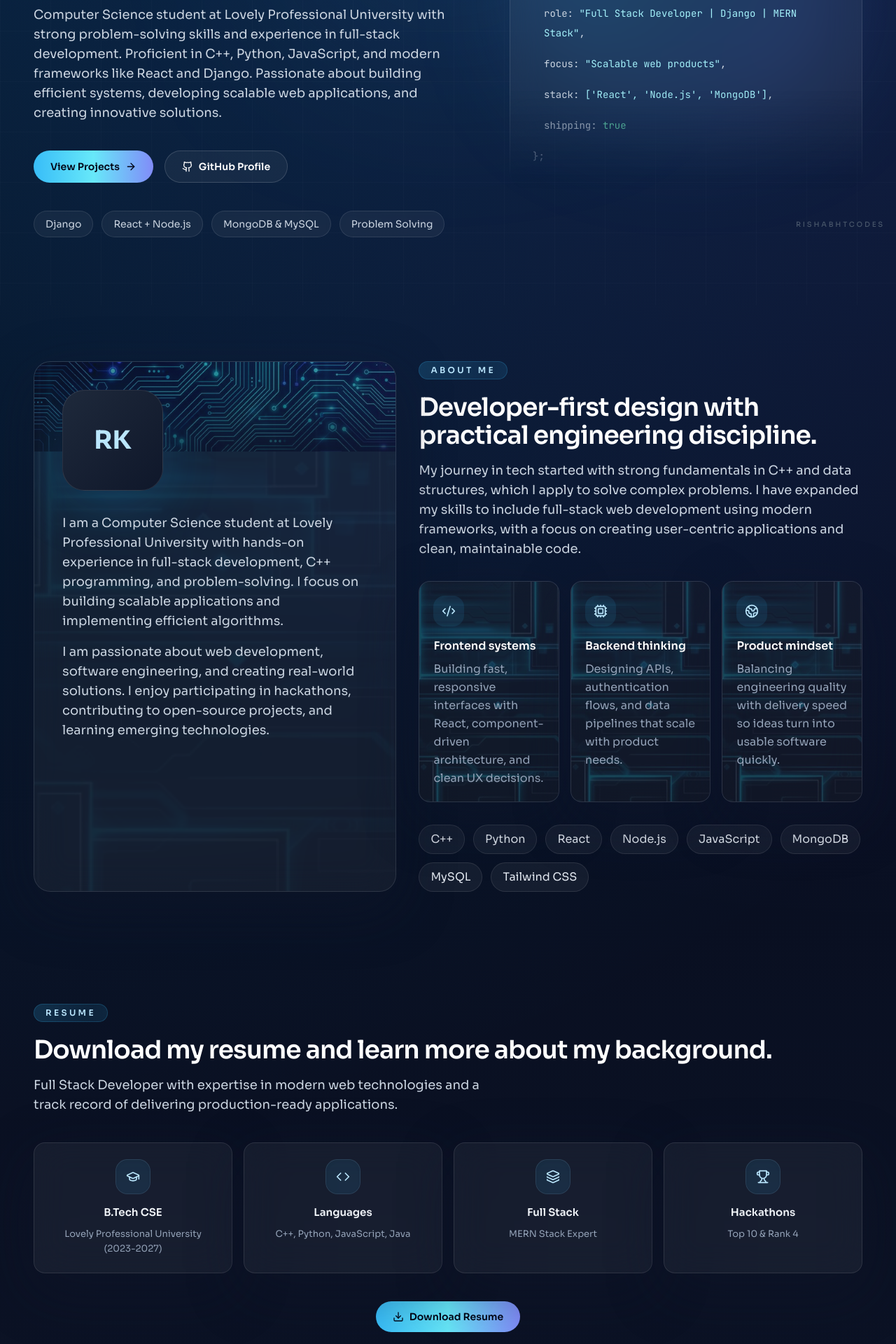
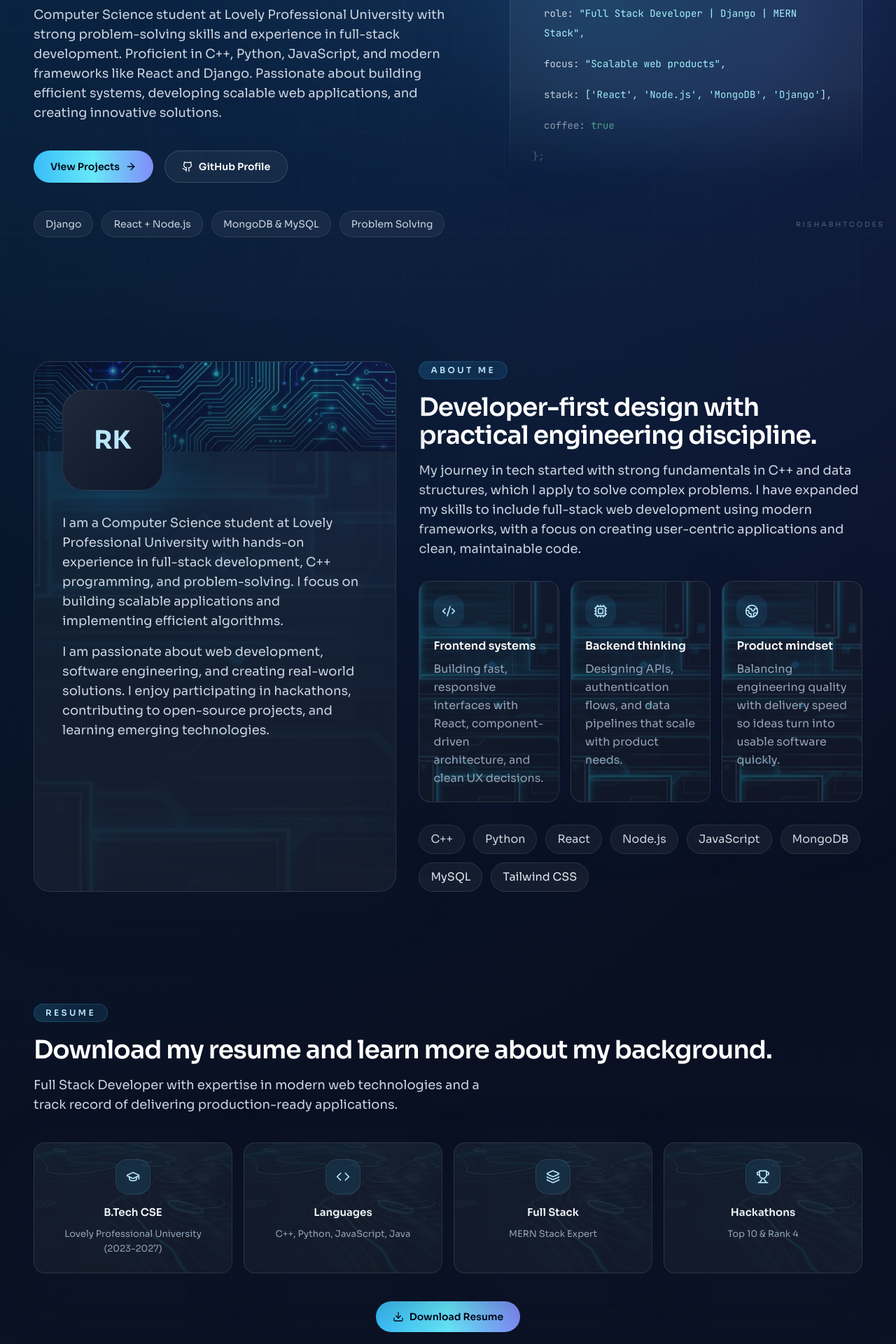
Before and after one commit to rishabhtcodes/Portfolio, a React (Vite) app: page / in a window 1280 px wide. Shown: the part 460-2380 px from the top of the page at 70% size. Built offline with nearby package versions, Linux system fonts and the light colour scheme; no server answers.

Commit message:
Add Projects, Resume, Experience, and Hero components to structure the portfolio sections.

```diff
--- a/src/components/Experience.jsx
+++ b/src/components/Experience.jsx
@@ -1,5 +1,6 @@
 import { useInView } from 'react-intersection-observer';
 import { Briefcase, GraduationCap, Calendar, MapPin } from 'lucide-react';
+import gridBg from '../assets/grid.jpg';
 
 const experiences = [
     {
@@ -48,7 +49,8 @@ export default function Experience() {
                             className={`timeline__item fade-in stagger-${Math.min(idx + 1, 6)} ${inView ? 'visible' : ''} ${idx % 2 === 0 ? 'timeline__item--left' : 'timeline__item--right'}`}
                         >
                             <div className="timeline__dot" style={{ background: exp.color }}>{exp.icon}</div>
-                            <div className="timeline__card glass-card">
+                            <div className="timeline__card glass-card group relative overflow-hidden">
+                                <img src={gridBg} alt="" className="absolute inset-0 -z-10 h-full w-full object-cover opacity-5 transition duration-500 group-hover:opacity-20 group-hover:scale-110" />
                                 <div className="timeline__meta">
                                     <span className="timeline__type">{exp.type === 'work' ? '💼 Work' : '🎓 Education'}</span>
                                     <span className="timeline__period"><Calendar size={12} /> {exp.period}</span>
--- a/src/components/Hero.jsx
+++ b/src/components/Hero.jsx
@@ -86,10 +86,10 @@ export default function Hero({ profile }) {
                   focus: <span className="text-cyan-200">&quot;Scalable web products&quot;</span>,
                 </p>
                 <p className="pl-4">
-                  stack: <span className="text-cyan-200">['React', 'Node.js', 'MongoDB']</span>,
+                  stack: <span className="text-cyan-200">['React', 'Node.js', 'MongoDB', 'Django']</span>,
                 </p>
                 <p className="pl-4">
-                  shipping: <span className="text-emerald-300">true</span>
+                  coffee: <span className="text-emerald-300">true</span>
                 </p>
                 <p>{'}'};</p>
               </div>
--- a/src/components/Projects.jsx
+++ b/src/components/Projects.jsx
@@ -1,5 +1,6 @@
 import { ExternalLink, Github } from 'lucide-react';
 import { motion } from 'framer-motion';
+import gridBg from '../assets/grid.jpg';
 
 export default function Projects({ projects }) {
   return (
@@ -24,8 +25,9 @@ export default function Projects({ projects }) {
             initial={{ opacity: 0, y: 18 }}
             animate={{ opacity: 1, y: 0 }}
             transition={{ duration: 0.35, delay: index * 0.08 }}
-            className="glass-panel w-[85vw] max-w-[420px] shrink-0 snap-start overflow-hidden rounded-[2rem] transition duration-300 hover:-translate-y-2 hover:border-sky-300/25"
+            className="glass-panel group relative w-[85vw] max-w-[420px] shrink-0 snap-start overflow-hidden rounded-[2rem] transition duration-300 hover:-translate-y-2 hover:border-sky-300/25"
           >
+            <img src={gridBg} alt="" className="absolute inset-0 -z-10 h-full w-full object-cover opacity-10 transition duration-500 group-hover:opacity-30 group-hover:scale-110" />
             <img src={project.image} alt={project.title} className="h-52 w-full object-cover" />
             <div className="p-6">
               <div className="flex items-start justify-between gap-4">
--- a/src/components/Resume.jsx
+++ b/src/components/Resume.jsx
@@ -2,6 +2,7 @@ import { useState } from 'react';
 import { Download, GraduationCap, Code, Layers, Trophy } from 'lucide-react';
 import { motion } from 'framer-motion';
 import ResumeFormatModal from './ResumeFormatModal';
+import gridBg from '../assets/resume_grid.jpg';
 
 export default function Resume({ resume }) {
   const [resumeModalOpen, setResumeModalOpen] = useState(false);
@@ -72,9 +73,10 @@ export default function Resume({ resume }) {
           return (
             <div
               key={highlight.label}
-              className={`glass-panel rounded-2xl p-6 text-center transition duration-300 hover:-translate-y-1 hover:border-sky-300/20 hover:bg-white/8`}
+              className={`glass-panel group relative overflow-hidden rounded-2xl p-6 text-center transition duration-300 hover:-translate-y-1 hover:border-sky-300/20 hover:bg-white/8`}
               style={{ animation: `fadeIn 0.5s ease-out ${index * 0.1}s both` }}
             >
+              <img src={gridBg} alt="" className="absolute inset-0 -z-10 h-full w-full object-cover opacity-10 transition duration-500 group-hover:opacity-30 group-hover:scale-110" />
               <div className="flex justify-center mb-4">
                 <div className="flex h-12 w-12 items-center justify-center rounded-2xl bg-sky-400/10 text-sky-200 shadow-inner ring-1 ring-sky-300/20">
                   <Icon className="h-5 w-5" />
```
